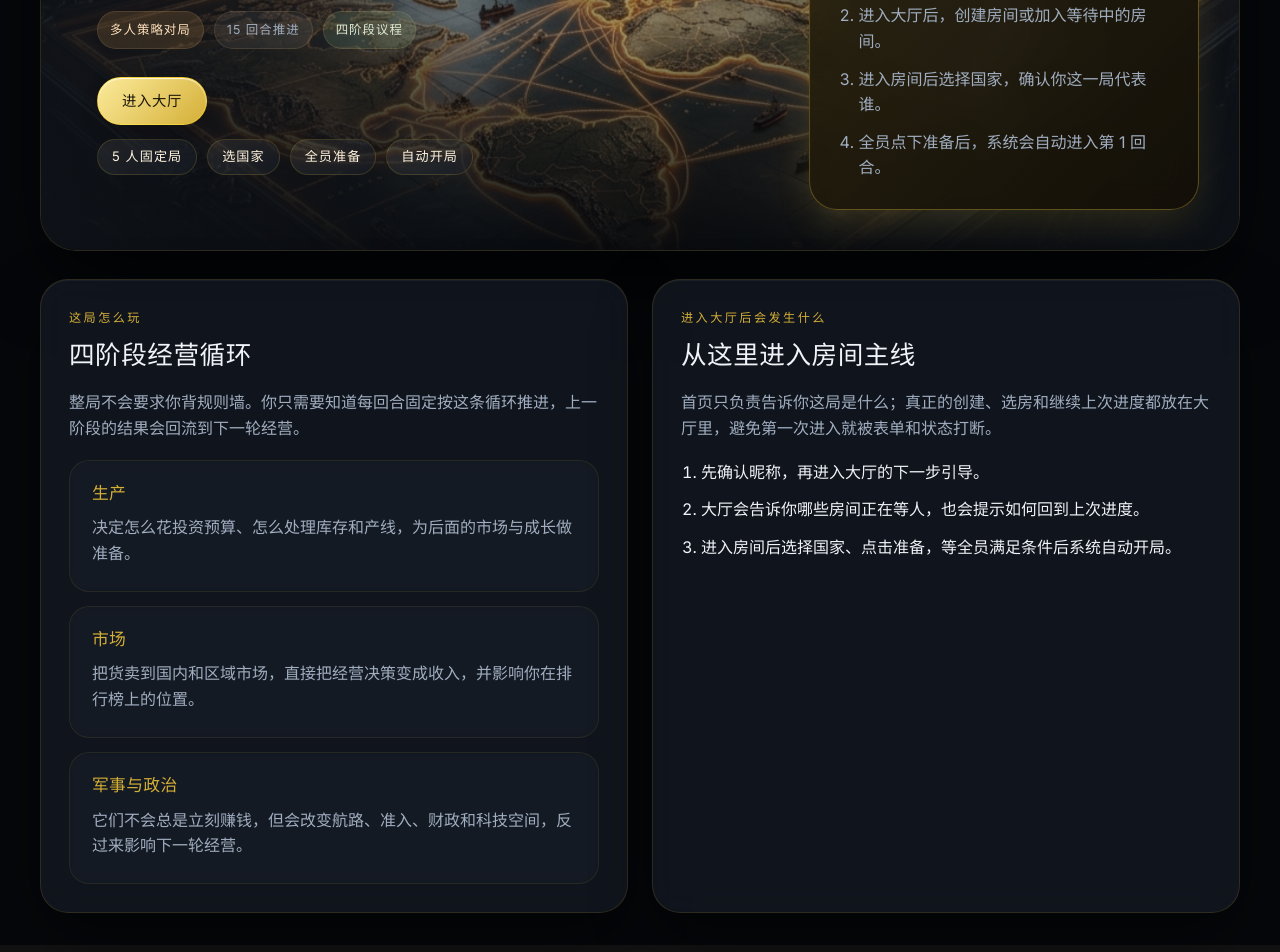
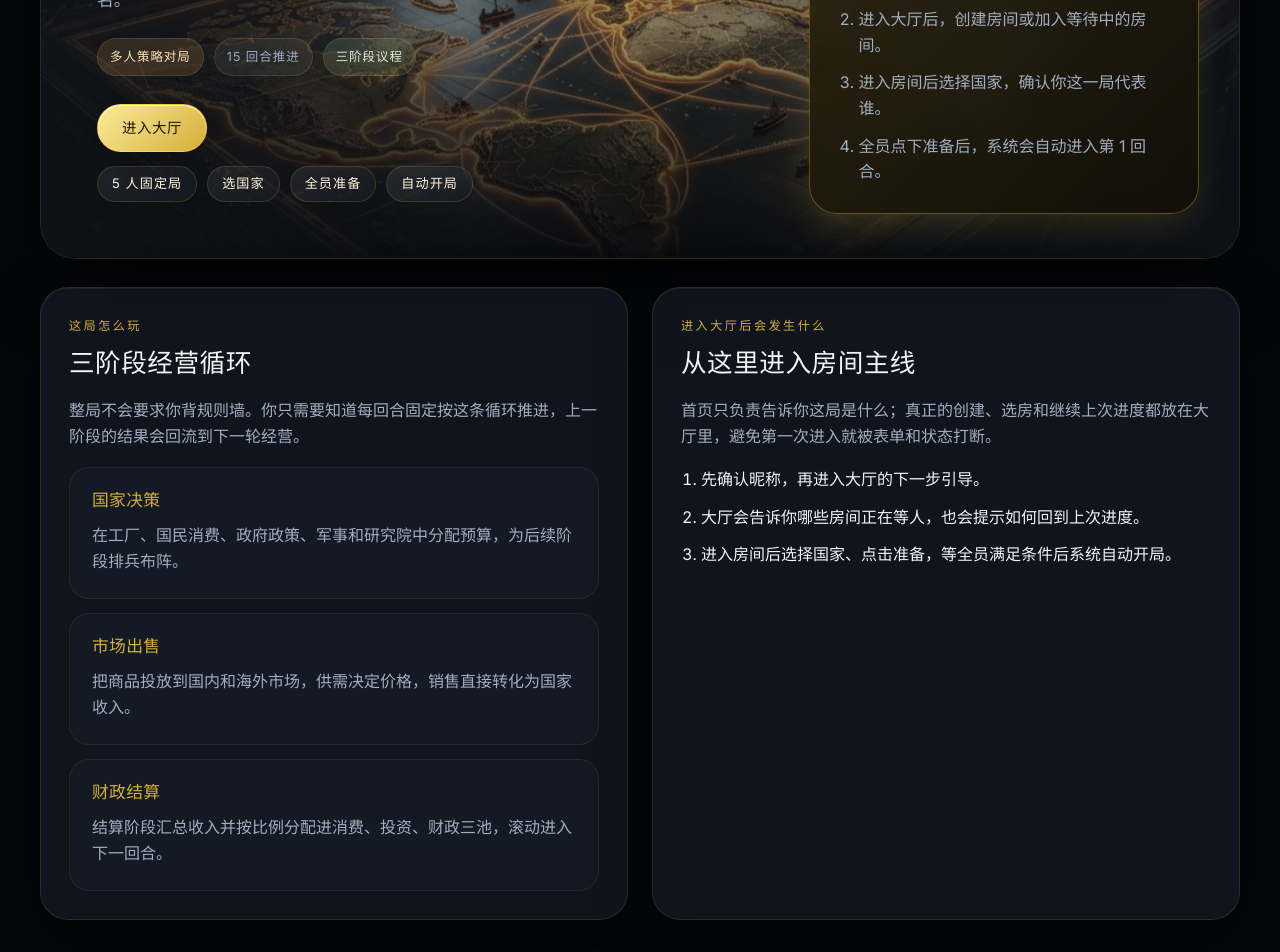
Before and after one commit to liyxianren/tomorrow_question, a React (Vite) app in the folder frontend/: page / in a window 1280 px wide. Shown: the part 620-1572 px from the top of the page. Built offline with nearby package versions, Linux system fonts and the light colour scheme; no server answers.

Commit message:
fix: phase1收尾 — 结构测试白名单+市场草稿断言+首页三阶段文案

```diff
--- a/frontend/src/pages/HomePage.tsx
+++ b/frontend/src/pages/HomePage.tsx
@@ -42,10 +42,10 @@ export function HomePage() {
           <>
             <StatusBadge>多人策略对局</StatusBadge>
             <StatusBadge tone="muted">15 回合推进</StatusBadge>
-            <StatusBadge tone="success">四阶段议程</StatusBadge>
+            <StatusBadge tone="success">三阶段议程</StatusBadge>
           </>
         )}
-        description="这是一局 5 人参与的回合制列强经营对局。你会在生产、市场、军事和政治四个阶段里做有限决策，拿结果、滚动下一轮，并最终按累计总收入排名。"
+        description="这是一局 5 人参与的回合制列强经营对局。每回合你将在国家决策、市场出售、财政结算三个阶段中做有限选择，拿结果、滚动下一轮，并最终按累计总收入排名。"
         eyebrow="5 人回合制列强经营对局"
         title="第一次进入也能顺着玩完一局"
       />
@@ -54,20 +54,20 @@ export function HomePage() {
         <SectionCard
           description="整局不会要求你背规则墙。你只需要知道每回合固定按这条循环推进，上一阶段的结果会回流到下一轮经营。"
           eyebrow="这局怎么玩"
-          title="四阶段经营循环"
+          title="三阶段经营循环"
         >
           <div className="home-page__feature-list">
             <article className="home-page__feature-item">
-               <h4>生产</h4>
-               <p>决定怎么花投资预算、怎么处理库存和产线，为后面的市场与成长做准备。</p>
+               <h4>国家决策</h4>
+               <p>在工厂、国民消费、政府政策、军事和研究院中分配预算，为后续阶段排兵布阵。</p>
             </article>
             <article className="home-page__feature-item">
-               <h4>市场</h4>
-               <p>把货卖到国内和区域市场，直接把经营决策变成收入，并影响你在排行榜上的位置。</p>
+               <h4>市场出售</h4>
+               <p>把商品投放到国内和海外市场，供需决定价格，销售直接转化为国家收入。</p>
             </article>
             <article className="home-page__feature-item">
-               <h4>军事与政治</h4>
-               <p>它们不会总是立刻赚钱，但会改变航路、准入、财政和科技空间，反过来影响下一轮经营。</p>
+               <h4>财政结算</h4>
+               <p>结算阶段汇总收入并按比例分配进消费、投资、财政三池，滚动进入下一回合。</p>
             </article>
           </div>
         </SectionCard>
```
Also changed, not shown: 2 other files (tests, documents, lock files or other folders).
